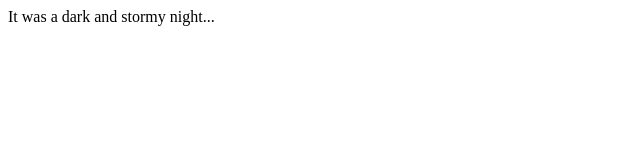
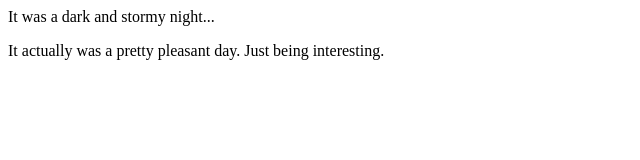
Before and after one commit to shiquann/fireside-story, a plain HTML site: page index.html in a window 1280 px wide. Shown: the whole page, without its empty margins (0-640 px from the left). Drawn offline with Linux system fonts and the light colour scheme.

Commit message:
added second line of story

```diff
--- a/index.html
+++ b/index.html
@@ -1,5 +1,7 @@
 <html>
   <body>
     <p>It was a dark and stormy night...</p>
+    <P>It actually was a pretty pleasant day. Just being interesting.</P>
+
   </body>
 </html>
```
